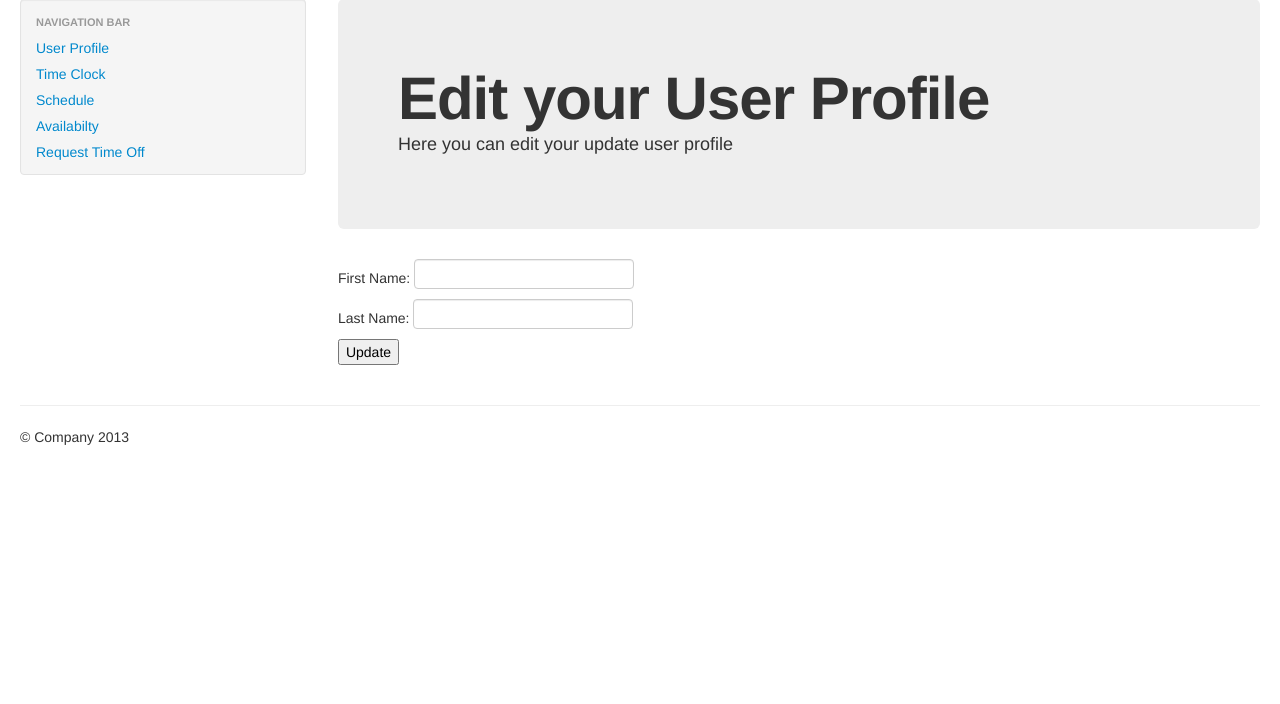
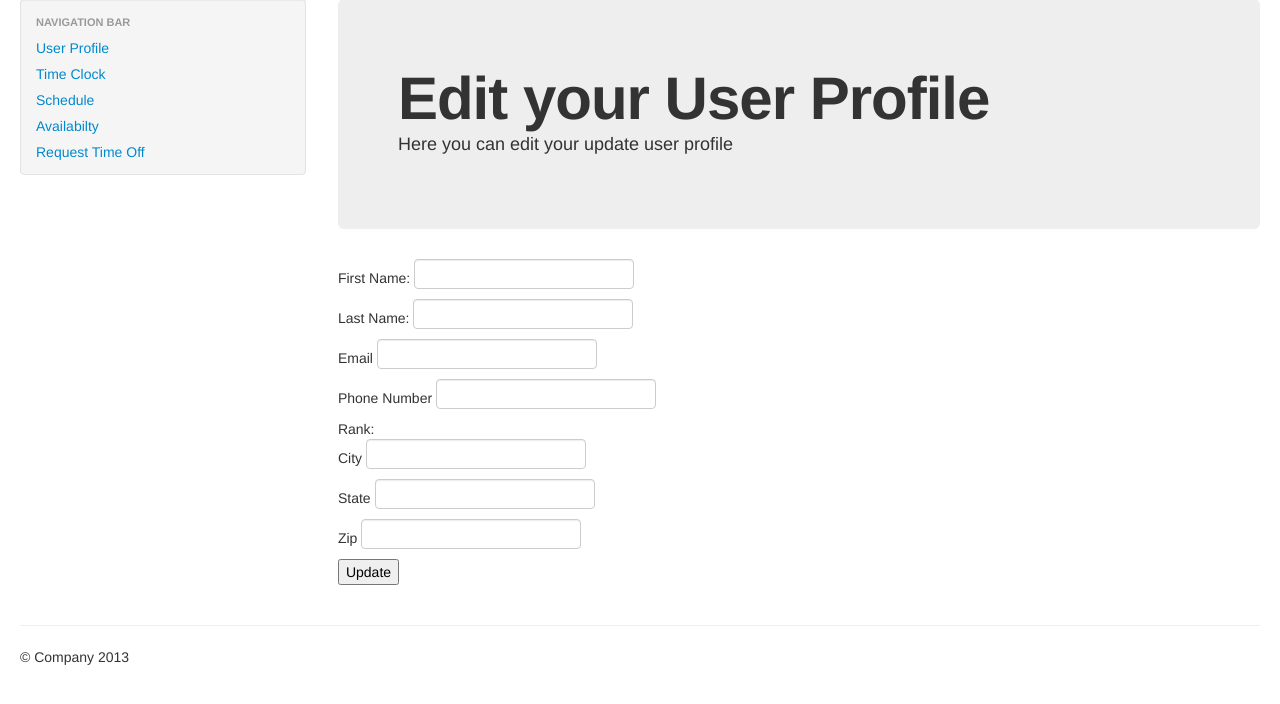
Before and after one commit to cgullick/IT680, a PHP site: page /editprofile.php in a window 1280 px wide. Shown: the part 61-765 px from the top of the page. Run offline with PHP 8.4, Linux system fonts and the light colour scheme; the visitor is signed in with stand-in values (Sample User, id 1); data that the repository does not hold is empty; some libraries are stand-ins or nearby versions.

Commit message:
Can update edit profile and display to page

```diff
--- a/editprofile.php
+++ b/editprofile.php
@@ -110,29 +110,22 @@ mysql_query($UpdateQuery, $connection);
           <div class="row-fluid">
 
           <div>
-          <!--<?php echo $_SESSION['username']; ?>-->
+
             <?php
 
             echo "<form action=editprofile.php method=post>";
             echo "<input type=hidden name=hidden value=" . $data2['User_ID'] . ">";
             echo "First Name: <input type=text name=fname value=" . $data2['First_Name'] . "><br />";
             echo "Last Name: <input type=text name=lname value=" . $data2['Last_Name'] . "><br />";
+            echo "Email <input type=text name=email value=" . $data2['Email'] . " ><br />";
+            echo "Phone Number <input type=text name=phonenumber value=" . $data2['Email'] . " ><br />";
+            echo "Rank: $data2[Rank]" . "<br />";
+            echo "City <input type=text name=city value=" . $data2['City'] . "><br />";
+            echo "State <input type=text name=city value=" . $data2['State'] . "><br />";
+            echo "Zip <input type=text name=zip value=" . $data2['Zip'] . "><br />";
             echo "<input type=submit name=update value=Update>";
 
             ?>
-
-
-<!--        Last Name: <input type="text" name="lname" value="<?php //echo $data2['Last_Name']; ?>"><br />
-            Email: <input type="text" name="email" value="<?php //echo $data2['Email']; ?>"><br />
-            Phone Number: <input type="text" name="phone" value="<?php //echo $data2['Phone_Number']; ?>"><br />
-            Rank: <?php //echo $data2['Rank']; ?><br />
-            Address: <input type="text" name="address" value="<?php //echo $data2['Address']; ?>"><br />
-            City: <input type="text" name="city" value="<?php //echo $data2['City']; ?>"><br />
-            State: <input type="text" name="state" value="<?php //echo $data2['State']; ?>"><br />
-            Zip: <input type="text" name="zip" value="<?php //echo $data2['Zip']; ?>"><br />
-            <input type="submit" name="update" value="Update">
-            <!-- <a class="btn" type="button">Update</a> -->
-
           </div>
 
           </div><!--/row-->
--- a/schedule.php
+++ b/schedule.php
@@ -1,6 +1,6 @@
 <?php
 
-session_start();
+session_start();0
 
 ?>
 <!DOCTYPE html>
```
